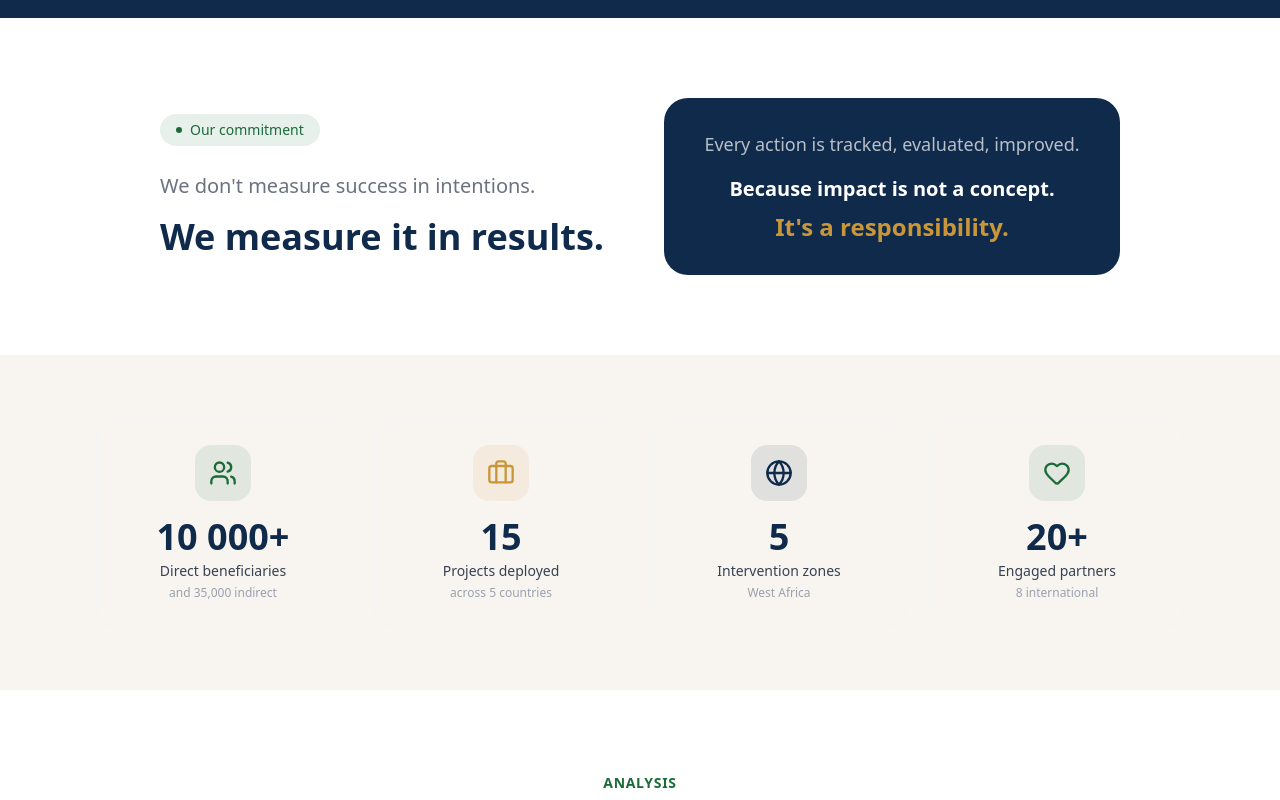
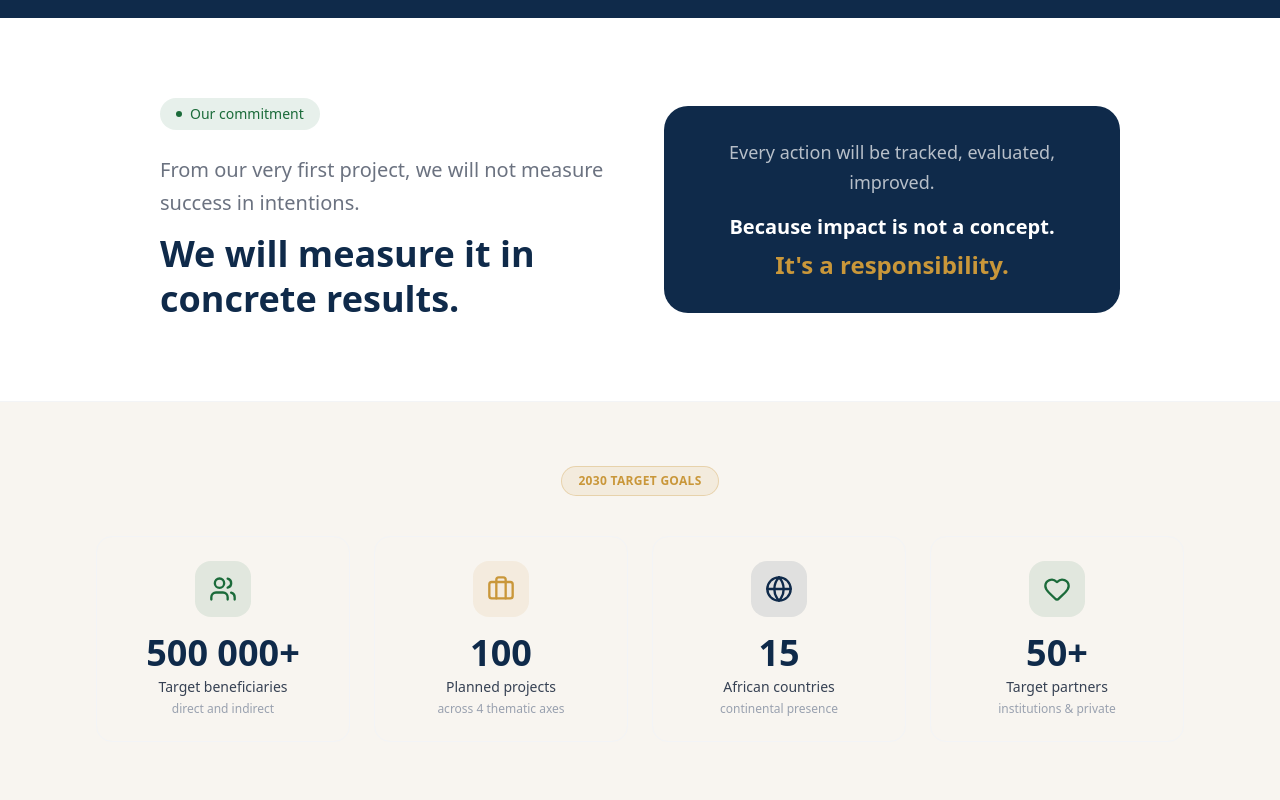
Before and after one commit to Moriah12783/fondation-fiad, a Next.js app: page /en/impact in a window 1280 px wide. Shown: the part 420-1220 px from the top of the page. Built offline with nearby package versions, Linux system fonts and the light colour scheme.

Commit message:
fix: reformule stats et impact en objectifs Vision 2030 (ONG en création)

```diff
--- a/messages/en.json
+++ b/messages/en.json
@@ -27,12 +27,12 @@
     "scrollDown": "Discover"
   },
   "stats": {
-    "title": "Our impact in numbers",
-    "subtitle": "Concrete, measurable and sustainable results across the African continent",
-    "beneficiaries": "Beneficiaries",
+    "title": "Our 2030 ambition",
+    "subtitle": "Bold targets FIAD commits to achieving by 2030, driven by a deep conviction.",
+    "beneficiaries": "Target beneficiaries",
     "countries": "African countries",
-    "projects": "Active projects",
-    "partners": "Partners"
+    "projects": "Planned projects",
+    "partners": "Target partners"
   },
   "mission": {
     "tag": "Our purpose",
--- a/messages/fr.json
+++ b/messages/fr.json
@@ -27,12 +27,12 @@
     "scrollDown": "Découvrir"
   },
   "stats": {
-    "title": "L'impact en action",
-    "subtitle": "Chaque chiffre représente une vie impactée, une opportunité créée, un avenir redessiné.",
-    "beneficiaries": "Bénéficiaires",
-    "countries": "Zones d'intervention",
-    "projects": "Projets déployés",
-    "partners": "Partenaires engagés"
+    "title": "Notre ambition 2030",
+    "subtitle": "Des objectifs ambitieux que la FIAD s'engage à atteindre d'ici 2030, portés par une conviction profonde.",
+    "beneficiaries": "Bénéficiaires visés",
+    "countries": "Pays africains",
+    "projects": "Projets planifiés",
+    "partners": "Partenaires visés"
   },
   "mission": {
     "tag": "Notre raison d'être",
--- a/src/app/[locale]/impact/page.tsx
+++ b/src/app/[locale]/impact/page.tsx
@@ -40,15 +40,15 @@ export default async function ImpactPage({ params }: Props) {
       <section className="bg-[#0f2a4a] py-20 px-4">
         <div className="max-w-4xl mx-auto text-center">
           <span className="inline-block px-4 py-2 rounded-full bg-[#c9973a]/20 text-[#c9973a] text-sm font-medium mb-6 border border-[#c9973a]/30">
-            {isFr ? "Données vérifiables" : "Verifiable data"}
+            {isFr ? "Cadre d'impact & Objectifs 2030" : "Impact framework & 2030 Targets"}
           </span>
           <h1 className="font-bold text-4xl sm:text-5xl text-white mb-4">
             {isFr ? "Notre Impact" : "Our Impact"}
           </h1>
           <p className="text-white/70 text-xl max-w-2xl mx-auto">
             {isFr
-              ? "Des données transparentes pour mesurer notre contribution au développement durable de l'Afrique"
-              : "Transparent data to measure our contribution to Africa's sustainable development"}
+              ? "Notre cadre de mesure, nos engagements et les objectifs que nous nous fixons pour transformer durablement l'Afrique"
+              : "Our measurement framework, commitments and targets we set to sustainably transform Africa"}
           </p>
         </div>
       </section>
@@ -66,13 +66,13 @@ export default async function ImpactPage({ params }: Props) {
               </div>
               <p className="text-[#6b7280] text-xl leading-relaxed mb-3">
                 {isFr
-                  ? "Nous ne mesurons pas le succès en intentions."
-                  : "We don't measure success in intentions."}
+                  ? "Dès notre premier projet, nous ne mesurerons pas le succès en intentions."
+                  : "From our very first project, we will not measure success in intentions."}
               </p>
               <p className="text-3xl sm:text-4xl font-bold text-[#0f2a4a] leading-tight">
                 {isFr
-                  ? "Nous le mesurons en résultats."
-                  : "We measure it in results."}
+                  ? "Nous le mesurerons en résultats concrets."
+                  : "We will measure it in concrete results."}
               </p>
             </div>
 
@@ -80,8 +80,8 @@ export default async function ImpactPage({ params }: Props) {
             <div className="bg-[#0f2a4a] rounded-3xl p-8 text-white text-center">
               <p className="text-white/70 text-lg leading-relaxed mb-4">
                 {isFr
-                  ? "Chaque action est suivie, évaluée, améliorée."
-                  : "Every action is tracked, evaluated, improved."}
+                  ? "Chaque action sera suivie, évaluée, améliorée."
+                  : "Every action will be tracked, evaluated, improved."}
               </p>
               <p className="text-xl font-bold text-white mb-2">
                 {isFr
@@ -100,34 +100,39 @@ export default async function ImpactPage({ params }: Props) {
       {/* KPIs principaux */}
       <section className="py-16 bg-[#f8f5f0]">
         <div className="max-w-6xl mx-auto px-4 sm:px-6 lg:px-8">
+          <div className="text-center mb-10">
+            <span className="inline-block px-4 py-1.5 rounded-full bg-[#c9973a]/10 text-[#c9973a] text-xs font-semibold tracking-wide uppercase border border-[#c9973a]/30">
+              {isFr ? "Objectifs cibles 2030" : "2030 Target goals"}
+            </span>
+          </div>
           <div className="grid grid-cols-2 lg:grid-cols-4 gap-6">
             {[
               {
                 icon: Users,
-                value: "10 000+",
-                label: isFr ? "Bénéficiaires directs" : "Direct beneficiaries",
-                sub: isFr ? "et 35 000 indirects" : "and 35,000 indirect",
+                value: "500 000+",
+                label: isFr ? "Bénéficiaires visés" : "Target beneficiaries",
+                sub: isFr ? "directs et indirects" : "direct and indirect",
                 color: "green",
               },
               {
                 icon: Briefcase,
-                value: "15",
-                label: isFr ? "Projets déployés" : "Projects deployed",
-                sub: isFr ? "dans 5 pays" : "across 5 countries",
+                value: "100",
+                label: isFr ? "Projets planifiés" : "Planned projects",
+                sub: isFr ? "sur 4 axes thématiques" : "across 4 thematic axes",
                 color: "gold",
               },
               {
                 icon: Globe,
-                value: "5",
-                label: isFr ? "Zones d'intervention" : "Intervention zones",
-                sub: isFr ? "Afrique de l'Ouest" : "West Africa",
+                value: "15",
+                label: isFr ? "Pays africains" : "African countries",
+                sub: isFr ? "présence continentale" : "continental presence",
                 color: "navy",
               },
               {
                 icon: Heart,
-                value: "20+",
-                label: isFr ? "Partenaires engagés" : "Engaged partners",
-                sub: isFr ? "dont 8 internationaux" : "8 international",
+                value: "50+",
+                label: isFr ? "Partenaires visés" : "Target partners",
+                sub: isFr ? "institutions & privés" : "institutions & private",
                 color: "green",
               },
             ].map((k, i) => (
--- a/src/components/sections/StatsSection.tsx
+++ b/src/components/sections/StatsSection.tsx
@@ -91,6 +91,9 @@ export default function StatsSection({ locale, messages }: StatsSectionProps) {
     <section ref={sectionRef} className="py-24 bg-fiad-cream">
       <div className="max-w-7xl mx-auto px-4 sm:px-6 lg:px-8">
         <div className="text-center mb-16">
+          <span className="inline-block px-4 py-1.5 rounded-full bg-fiad-gold/10 text-fiad-gold text-xs font-semibold tracking-wide uppercase mb-4 border border-fiad-gold/30">
+            Vision 2030
+          </span>
           <h2 className="font-display font-bold text-3xl sm:text-4xl text-fiad-navy mb-4">
             {messages.title}
           </h2>
--- a/src/lib/constants.ts
+++ b/src/lib/constants.ts
@@ -88,10 +88,10 @@ export const STRATEGIC_AXES = [
 ];
 
 export const IMPACT_STATS = [
-  { value: 10000, suffix: "+", label: "Bénéficiaires", labelEn: "Beneficiaries" },
-  { value: 15, suffix: "", label: "Projets déployés", labelEn: "Projects deployed" },
-  { value: 5, suffix: "", label: "Zones d'intervention", labelEn: "Intervention zones" },
-  { value: 20, suffix: "+", label: "Partenaires engagés", labelEn: "Engaged partners" },
+  { value: 500000, suffix: "+", label: "Bénéficiaires visés", labelEn: "Target beneficiaries" },
+  { value: 100, suffix: "", label: "Projets planifiés", labelEn: "Planned projects" },
+  { value: 15, suffix: "", label: "Pays africains", labelEn: "African countries" },
+  { value: 50, suffix: "+", label: "Partenaires visés", labelEn: "Target partners" },
 ];
 
 export const PROJECTS_DATA = [
```
